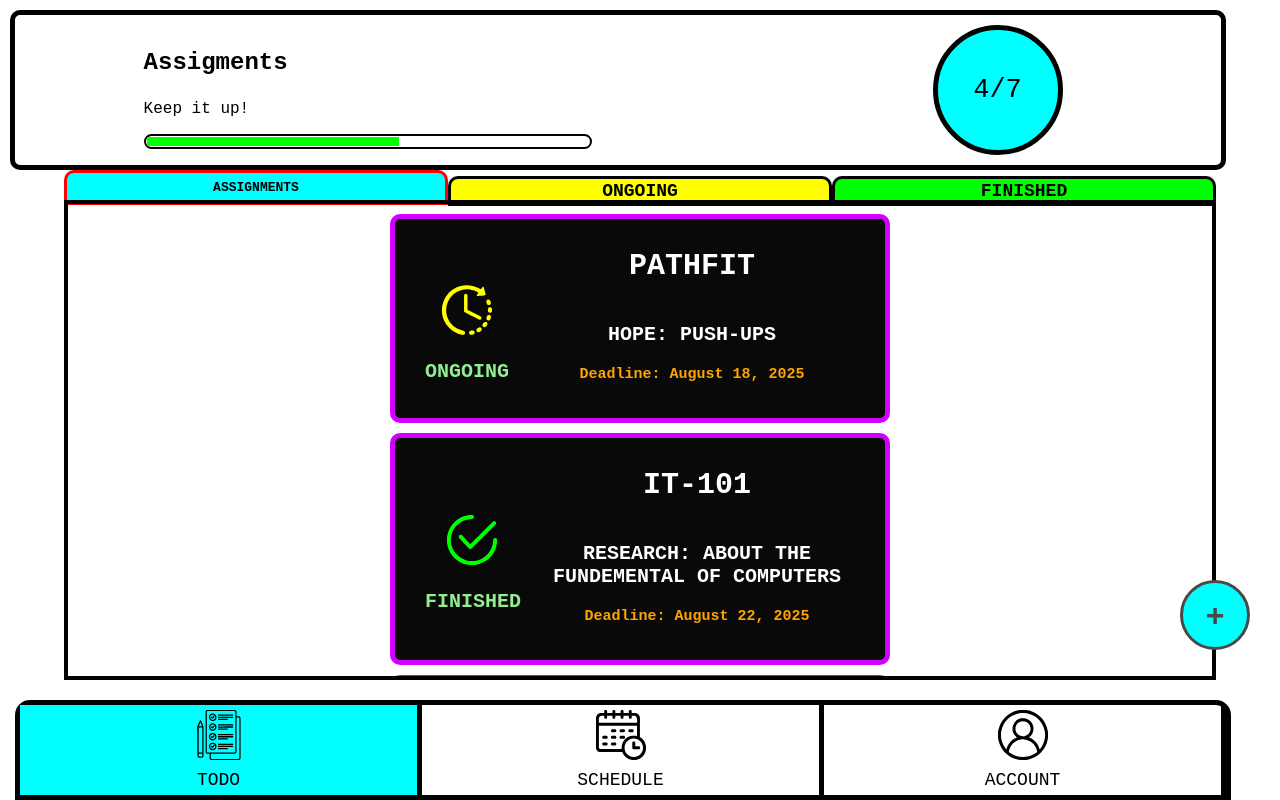
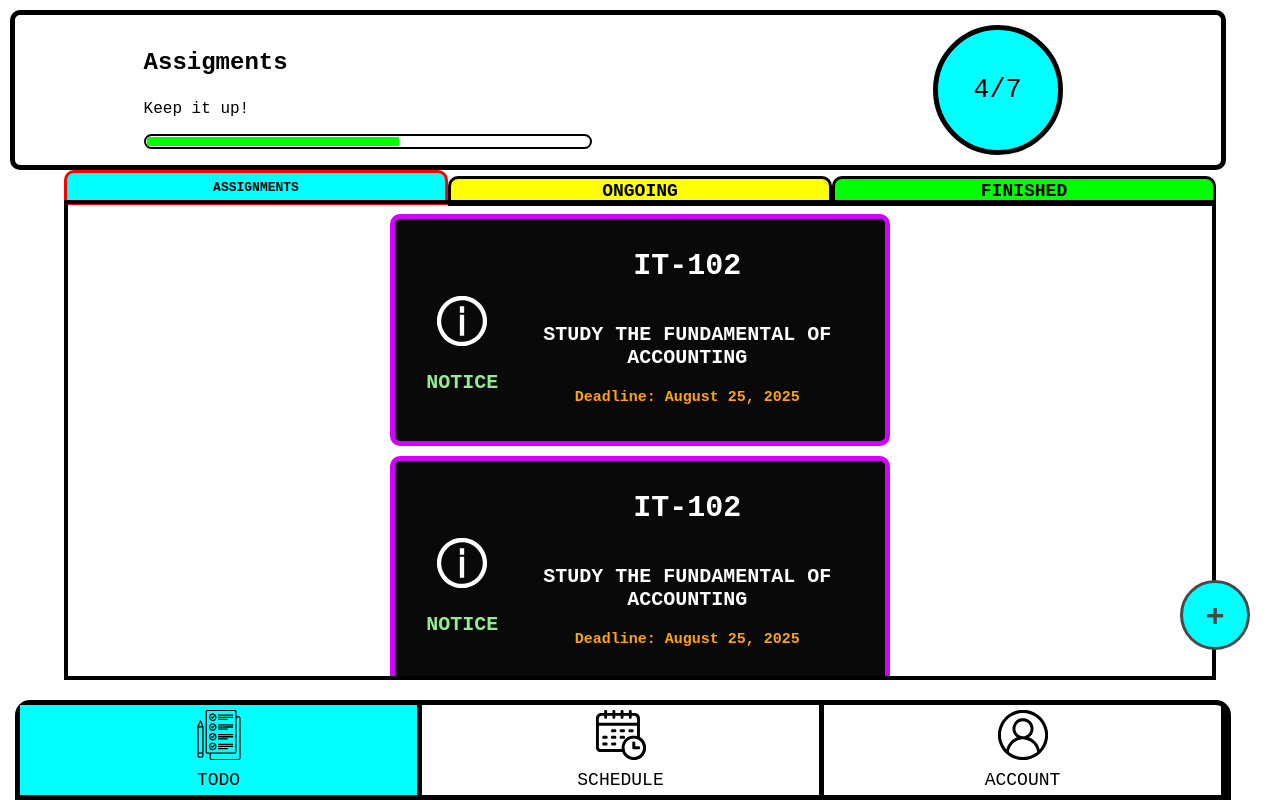
Before and after one commit to Suralta0925/Scheduler, a React (Vite) app: page / in a window 1280 px wide. Built offline with nearby package versions, Linux system fonts and the light colour scheme.

Commit message:
Added more function on the Card

```diff
--- a/src/components/Body.tsx
+++ b/src/components/Body.tsx
@@ -5,7 +5,7 @@ import { useState } from "react";
 
 function Body() {
   // store which span is active
-  const [activeTab, setActiveTab] = useState<string>("Assignments");
+  const [activeTab, setActiveTab] = useState<string>("Notice");
 
   // click handler
   const handleClick = (tabName: string) => {
@@ -14,6 +14,7 @@ function Body() {
 
   // helper to check if tab is active
   const getTabStyle = (tabName: string) => {
+
     return tabName === activeTab
       ? {
             position:"relative",
@@ -32,8 +33,8 @@ function Body() {
       <div id="selection">
         <span
           id="Assignments"
-          style={getTabStyle("Assignments")}
-          onClick={() => handleClick("Assignments")}
+          style={getTabStyle("Notice")}
+          onClick={() => handleClick("Notice")}
         >
           ASSIGNMENTS
         </span>
@@ -53,7 +54,7 @@ function Body() {
         </span>
       </div>
       <div id="cardContainer">
-        <CardSection />
+        <CardSection status={activeTab}/>
       </div>
     </>
   );
--- a/src/sections/cardSection.tsx
+++ b/src/sections/cardSection.tsx
@@ -1,6 +1,6 @@
 import Card from "../components/Card";
 
-function CardSection(){
+function CardSection(props){
     const cards = [
     {
       status:"ongoing",
@@ -45,8 +45,7 @@ function CardSection(){
       assignment: "Research: About the fundemental of computers",
       deadline: "August 22, 2025"
     },]
-
-    return(<Card items={cards}/>)
+    return(<Card items={cards.filter((card) => card.status=== String(props.status).toLowerCase())}/>)
 }
 
 export default CardSection;
```
